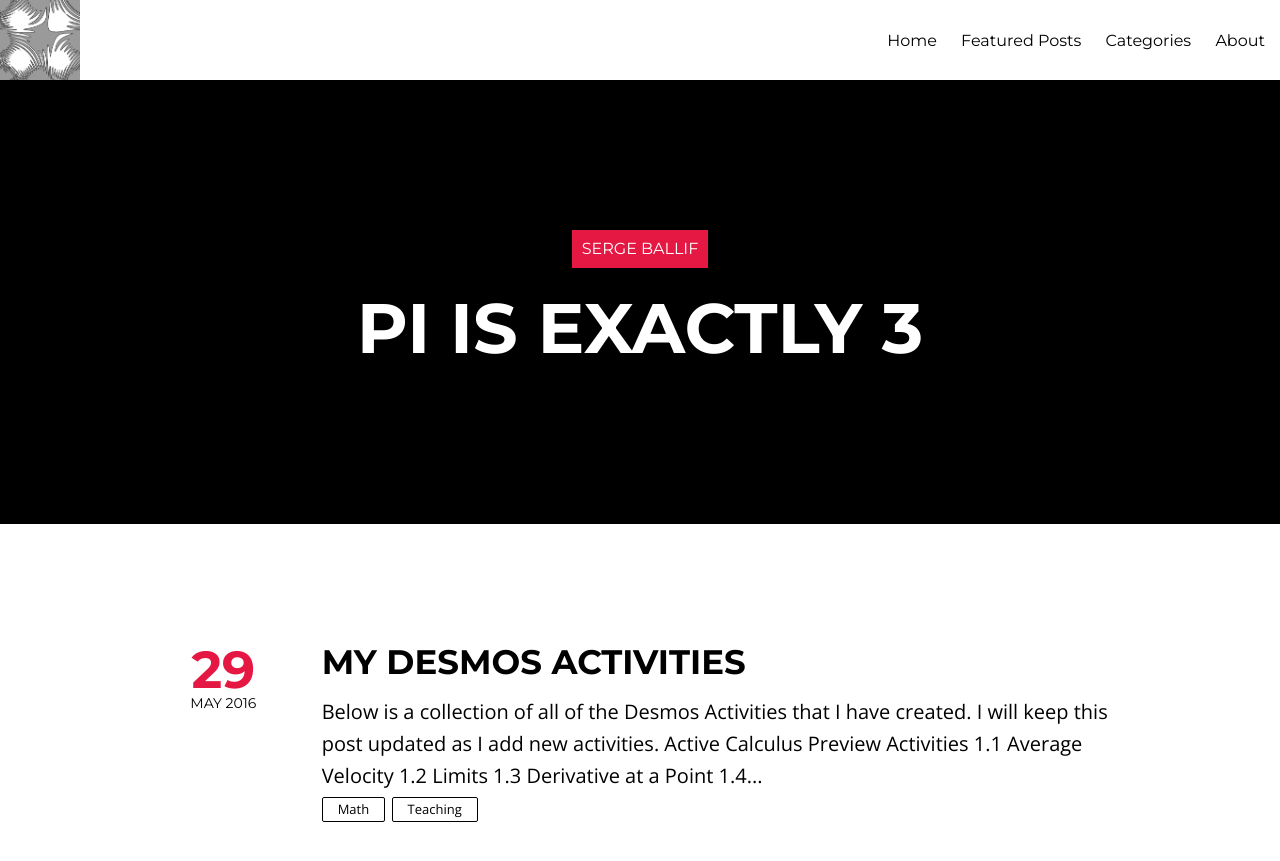
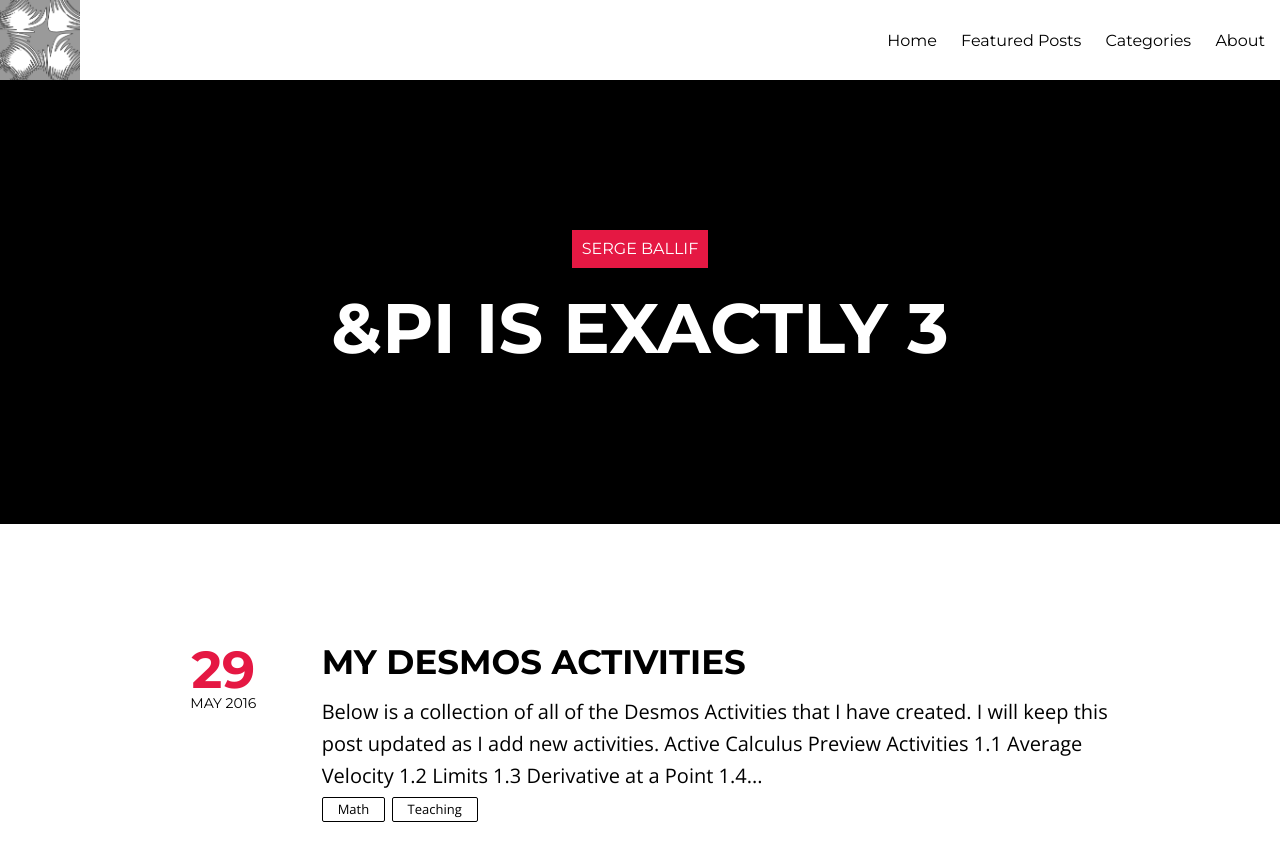
Before and after one commit to sergeballif/sergeballif.github.io, a Jekyll site: the page built from index.html, in a window 1280 px wide and 900 px high. Shown: the top 861 px of the window. Built offline with Jekyll 4.4.1, drawn with Linux system fonts in a browser that asks for light colours; nearby versions of some CDN libraries; the list of posts is cut into pages by our own code.

```diff
--- a/_config.yml
+++ b/_config.yml
@@ -1,5 +1,5 @@
 title:            Serge Ballif
-description:      "Pi is exactly 3"
+description:      "&pi is exactly 3"
 logo:             logo.png
 # disqus_shortname: hmfaysal
 share:        	true
```
